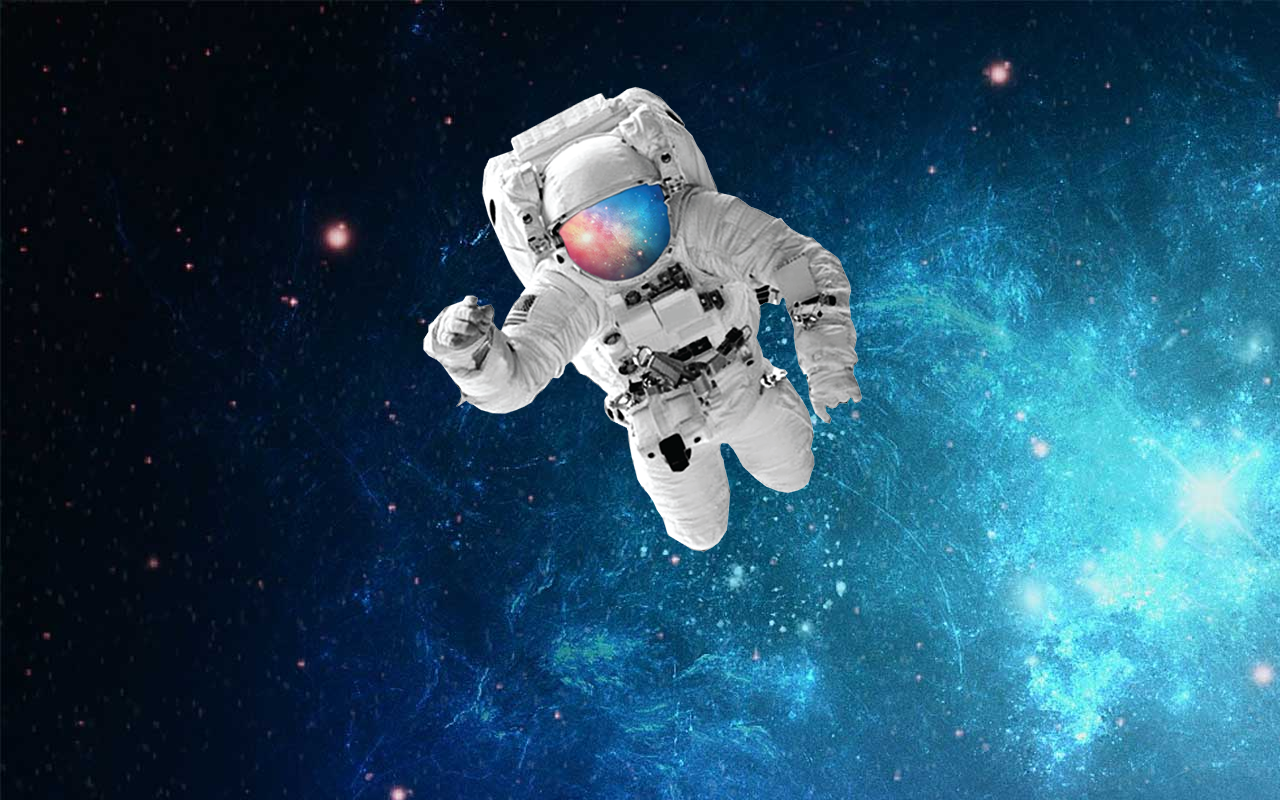
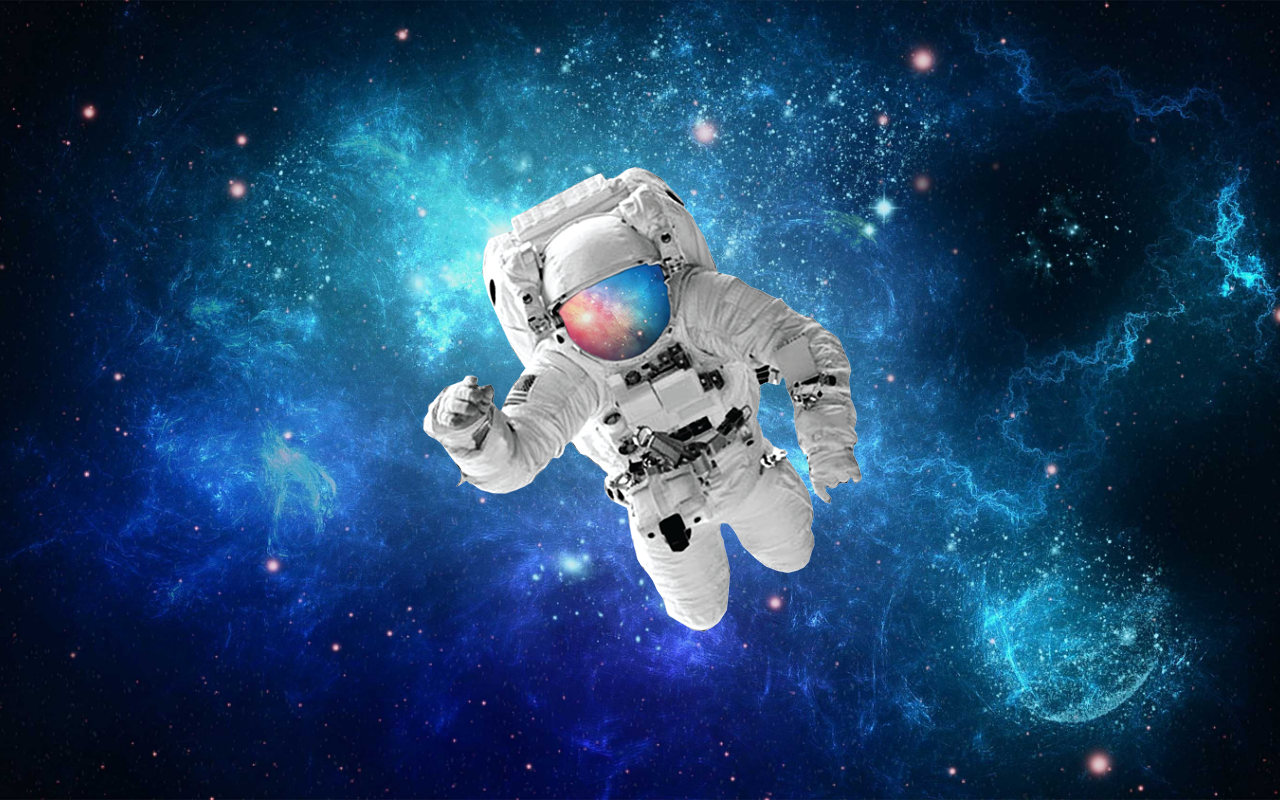
Before and after one commit to maatlps/Projetos, a plain HTML site: page Astronauta/index.html in a window 1280 px wide. Drawn offline with Linux system fonts and the light colour scheme.

Commit message:
Centralização do astronauta

```diff
--- /dev/null
+++ b/Astronauta/estilos/geral.css
@@ -0,0 +1,17 @@
+@charset "UTF-8";
+
+*{
+    padding: 0px;
+    margin: 0px;
+}
+
+.container{
+    background: black url('../Imagens/espaco.jpg') center center no-repeat fixed;
+    background-size: cover;
+    height: 100vh;
+
+    display: flex;
+    flex-direction: row;
+    justify-content: center;
+    align-items: center;
+}
--- a/Astronauta/index.html
+++ b/Astronauta/index.html
@@ -5,27 +5,11 @@
     <meta http-equiv="X-UA-Compatible" content="IE=edge">
     <meta name="viewport" content="width=device-width, initial-scale=1.0">
     <title>Espaço</title>
-    <style>
-        * {
-            margin: 0px;
-        }
-        img#espaco {
-            position: fixed;
-            min-width: 100%;
-            min-height: 100%;
-        }
-        img#astronauta {
-            position: relative;
-            margin: auto;
-            display: block;
-            padding: 5%;
-        }
-    </style>
+    <link rel="stylesheet" href="estilos/geral.css" media="all">
 </head>
 <body>
-    <main>
-        <img id="espaco" src="Imagens/espaco.jpg" alt="Espaço">
-        <img id= "astronauta" src="Imagens/astronauta.png" alt="astronauta">
+    <main class="container">
+        <div id= "astronauta"><img  src="Imagens/astronauta.png" alt="astronauta"></div>
     </main>
 </body>
 </html>
```
